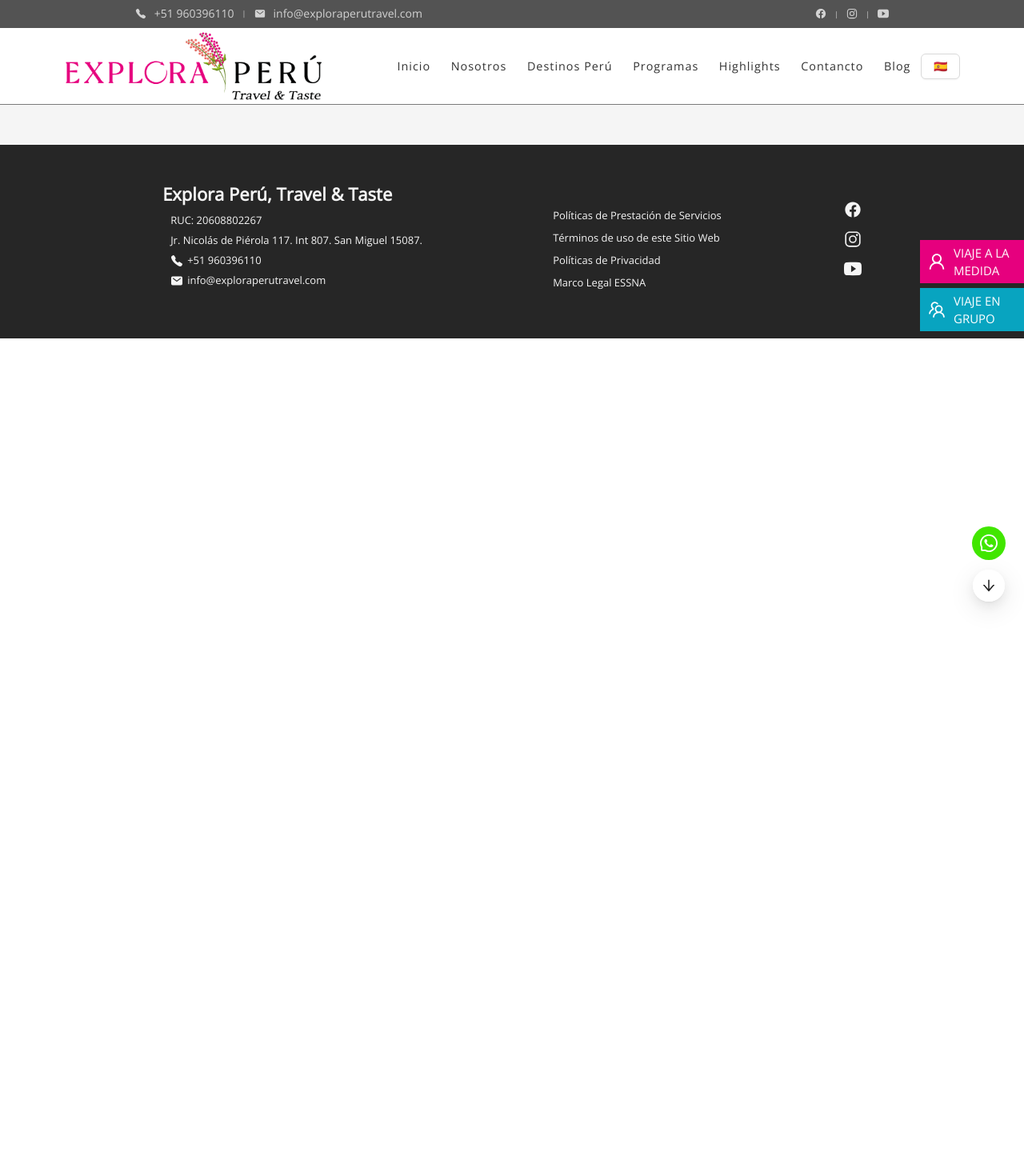
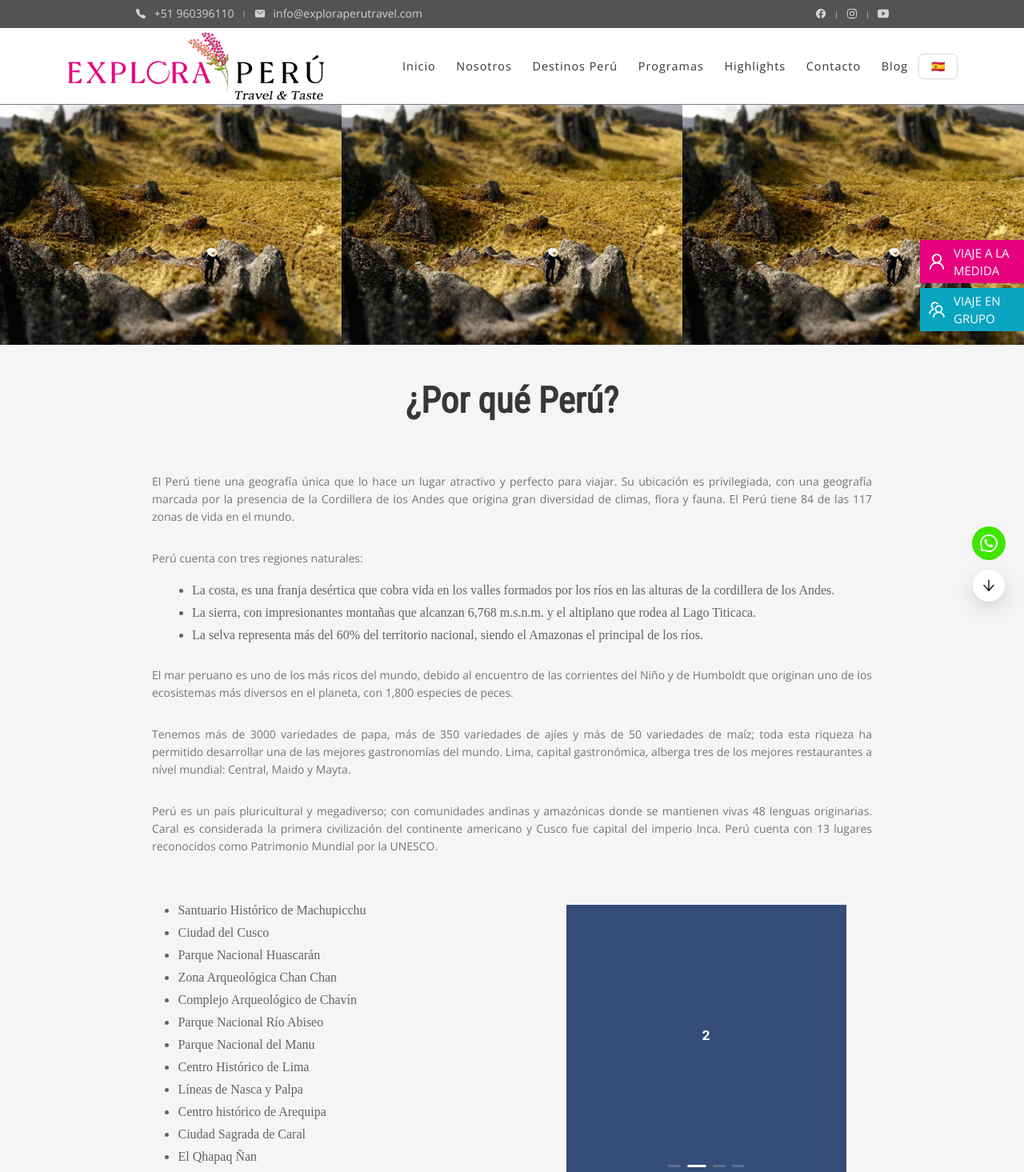
Before and after one commit to CalebCastro26/explora-peru, a React (Vite) app: page /destinos/porqueperu in a window 1280 px wide. Shown: the top 1465 px of the page at 80% size. Before the commit the page ends 800 px from the top, so only its background shows below. Built offline with nearby package versions, Linux system fonts and the light colour scheme.

Commit message:
update: resposive nosotros

```diff
--- a/package.json
+++ b/package.json
@@ -11,8 +11,10 @@
   "dependencies": {
     "@ant-design/icons": "^5.0.1",
     "antd": "^5.2.3",
+    "emailjs-com": "^3.2.0",
     "react": "^18.2.0",
     "react-dom": "^18.2.0",
+    "react-google-recaptcha": "^2.1.0",
     "react-i18next": "^12.2.0",
     "react-router-dom": "^6.8.1"
   },
--- a/src/Components/Navbar.jsx
+++ b/src/Components/Navbar.jsx
@@ -126,18 +126,20 @@ export default function Navbar() {
               <Link className="navbar-link link">{t("navbar.destinos")}</Link>
               <ul>
                 <li>
-                  <Link className="dropdown-link link">Por qué Perú?</Link>
+                  <Link
+                    to="/destinos/porqueperu"
+                    className="dropdown-link link"
+                  >
+                    Por qué Perú?
+                  </Link>
                 </li>
                 <li>
                   <Link className="dropdown-link link">Mejores Destinos</Link>
                   <ul className="dropdown-destinos">
                     <li className="dropdown-destinos">
                       <Link className="dropdown-link link">
-                        Cuzco - Valle Sagrado
+                        Cuzco - Valle Sagrado - Machu Picchu
                       </Link>
-                    </li>
-                    <li className="dropdown-destinos">
-                      <Link className="dropdown-link link">Machu Picchu</Link>
                     </li>
                     <li className="dropdown-destinos">
                       <Link className="dropdown-link link">
@@ -146,17 +148,17 @@ export default function Navbar() {
                     </li>
                     <li className="dropdown-destinos">
                       <Link className="dropdown-link link">
-                        Arequipa - Cañon del Colca
+                        Arequipa - Cañón del Colca
                       </Link>
                     </li>
                     <li className="dropdown-destinos">
                       <Link className="dropdown-link link">
-                        Paracas - Ica - Lineas de Nazca
+                        Paracas - Ica - Líneas de Nazca
                       </Link>
                     </li>
                     <li className="dropdown-destinos">
                       <Link className="dropdown-link link">
-                        Amazonas: Iquitos & Puerto Maldonado
+                        Amazonia: Iquitos & Puerto Maldonado
                       </Link>
                     </li>
                     <li className="dropdown-destinos">
@@ -171,7 +173,7 @@ export default function Navbar() {
                     </li>
                     <li className="dropdown-destinos">
                       <Link className="dropdown-link link">
-                        Playas: Piura & tumbes
+                        Playas: Piura & Tumbes
                       </Link>
                     </li>
                   </ul>
--- a/src/Pages/Index.css
+++ b/src/Pages/Index.css
@@ -138,6 +138,17 @@ p {
   margin-top: 50px;
 }
 
+.destinos > p {
+  text-align: center;
+  font-family: "Open Sans", sans-serif;
+  color: #757575;
+  font-size: 14px;
+  line-height: 22px;
+  padding: 0;
+  margin: 0 auto;
+  max-width: 550px;
+}
+
 .destinos h2 {
   text-align: center;
   width: 100%;
@@ -156,6 +167,7 @@ p {
   width: 98%;
   overflow: hidden;
   margin: 0 20px;
+  margin-top: 50px;
 }
 
 .destinos-one-card {
@@ -480,4 +492,23 @@ p {
   .carousel-title {
     font-size: 18px;
   }
+
+  .btn-flotante p {
+    color: white;
+    font-size: 10px;
+  }
+
+  .medida {
+    top: 300px;
+    width: 90px;
+    padding: 1px 0px 1px 5px;
+    background-color: #e6007e;
+  }
+
+  .grupo {
+    top: 360px;
+    width: 90px;
+    padding: 1px 0px 1px 5px;
+    background-color: #08a4c0;
+  }
 }
--- a/src/Pages/Index.jsx
+++ b/src/Pages/Index.jsx
@@ -63,6 +63,11 @@ export default function Index() {
       </section>
       <section id="destinos" className="destinos">
         <h2>Destino Perú - Desiertos, Andes y Amazonia</h2>
+        <p>
+          Perú es un país con gran biodiversidad y contrastes. Con hermosas
+          playas, imponentes montañas y una exuberante selva amazónica.
+          Herederos de una cultura milenaria y una reconocida gastronomía.
+        </p>
         <div className="destinos-card">
           <div className="destinos-one-card noHover">
             <img src="/destinos/trek-cajamarca-amazonas.jpg" alt="" />
--- /dev/null
+++ b/src/Pages/PorquePeru.css
@@ -0,0 +1,63 @@
+.porqueperu-img-header {
+  display: flex;
+  width: 100%;
+  margin-bottom: 50px;
+}
+
+.porqueperu-img-header > img {
+  width: 100%;
+  height: 300px;
+  object-fit: cover;
+  overflow: hidden;
+}
+
+.porqueperu h1 {
+  text-align: center;
+  width: 100%;
+  margin: 0 0 70px 0;
+  font-size: 45px;
+  line-height: 40px;
+  z-index: 2;
+  position: relative;
+  color: #373737;
+  font-family: "Roboto Condensed", sans-serif;
+  font-weight: bold;
+}
+
+.porqueperu p {
+  text-align: justify;
+  margin: 20px auto;
+  max-width: 900px;
+  margin-top: 30px;
+}
+
+.porqueperu ul {
+  list-style: disc;
+}
+
+.porqueperu .porqueperu-regiones-ul {
+  margin: 20px auto;
+  max-width: 900px;
+}
+
+.porqueperu div ul li {
+  color: #636363;
+  margin: 10px 0;
+}
+
+.porqueperu-regiones {
+  margin-left: 100px;
+}
+
+.porque-trecelugares {
+  margin-top: 50px;
+  display: flex;
+  justify-content: center;
+  align-items: center;
+  gap: 250px;
+}
+
+.porqueperu-carousel {
+  width: 350px;
+  height: 350px;
+}
--- /dev/null
+++ b/src/Pages/PorquePeru.jsx
@@ -0,0 +1,97 @@
+import { Carousel } from "antd";
+import "./PorquePeru.css";
+
+export default function PorquePeru() {
+  const contentStyle = {
+    color: "#fff",
+    height: 350,
+    textAlign: "center",
+    lineHeight: 20,
+    background: "#364d79",
+    width: 350,
+  };
+  return (
+    <div className="porqueperu">
+      <div className="porqueperu-img-header">
+        <img src="/destinos/trek-cajamarca-trujillo.jpg" alt="" />
+        <img src="/destinos/trek-cajamarca-trujillo.jpg" alt="" />
+        <img src="/destinos/trek-cajamarca-trujillo.jpg" alt="" />
+      </div>
+      <h1>¿Por qué Perú?</h1>
+      <p>
+        El Perú tiene una geografía única que lo hace un lugar atractivo y
+        perfecto para viajar. Su ubicación es privilegiada, con una geografía
+        marcada por la presencia de la Cordillera de los Andes que origina gran
+        diversidad de climas, flora y fauna. El Perú tiene 84 de las 117 zonas
+        de vida en el mundo.
+      </p>
+      <p>Perú cuenta con tres regiones naturales:</p>
+      <div className="porqueperu-regiones">
+        <ul className="porqueperu-regiones-ul">
+          <li>
+            La costa, es una franja desértica que cobra vida en los valles
+            formados por los ríos en las alturas de la cordillera de los Andes.
+          </li>
+          <li>
+            La sierra, con impresionantes montañas que alcanzan 6,768 m.s.n.m. y
+            el altiplano que rodea al Lago Titicaca.
+          </li>
+          <li>
+            La selva representa más del 60% del territorio nacional, siendo el
+            Amazonas el principal de los ríos.
+          </li>
+        </ul>
+      </div>
+      <p>
+        El mar peruano es uno de los más ricos del mundo, debido al encuentro de
+        las corrientes del Niño y de Humboldt que originan uno de los
+        ecosistemas más diversos en el planeta, con 1,800 especies de peces.
+      </p>
+      <p>
+        Tenemos más de 3000 variedades de papa, más de 350 variedades de ajíes y
+        más de 50 variedades de maíz; toda esta riqueza ha permitido desarrollar
+        una de las mejores gastronomías del mundo. Lima, capital gastronómica,
+        alberga tres de los mejores restaurantes a nível mundial: Central, Maido
+        y Mayta.
+      </p>
+      <p>
+        Perú es un país pluricultural y megadiverso; con comunidades andinas y
+        amazónicas donde se mantienen vivas 48 lenguas originarias. Caral es
+        considerada la primera civilización del continente americano y Cusco fue
+        capital del imperio Inca. Perú cuenta con 13 lugares reconocidos como
+        Patrimonio Mundial por la UNESCO.
+      </p>
+      <div className="porque-trecelugares">
+        <ul>
+          <li>Santuario Histórico de Machupicchu</li>
+          <li>Ciudad del Cusco</li>
+          <li>Parque Nacional Huascarán</li>
+          <li>Zona Arqueológica Chan Chan</li>
+          <li>Complejo Arqueológico de Chavín</li>
+          <li>Parque Nacional Río Abiseo</li>
+          <li>Parque Nacional del Manu</li>
+          <li>Centro Histórico de Lima</li>
+          <li>Líneas de Nasca y Palpa</li>
+          <li>Centro histórico de Arequipa</li>
+          <li>Ciudad Sagrada de Caral</li>
+          <li>El Qhapaq Ñan</li>
+          <li>Observatorio solar de Chankillo</li>
+        </ul>
+        <Carousel autoplay className="porqueperu-carousel">
+          <div>
+            <h3 style={contentStyle}>1</h3>
+          </div>
+          <div>
+            <h3 style={contentStyle}>2</h3>
+          </div>
+          <div>
+            <h3 style={contentStyle}>3</h3>
+          </div>
+          <div>
+            <h3 style={contentStyle}>4</h3>
+          </div>
+        </Carousel>
+      </div>
+    </div>
+  );
+}
--- a/src/i18n/es.json
+++ b/src/i18n/es.json
@@ -4,9 +4,9 @@
   "navbar.destinos": "Destinos Perú",
   "navbar.programas": "Programas",
   "navbar.highlights": "Highlights",
-    "navbar.contactos": "Contancto",
+  "navbar.contactos": "Contacto",
   "navbar.blog": "Blog",
-    "index.carousel.primerCard" : "Primer titulo de viaje",
+  "index.carousel.primerCard": "Primer titulo de viaje",
   "nosotros.tab.1": "Realizamos viajes a la medida para grupos pequeños y grandes. Creamos viajes especializados en arqueología, observación de aves, trekking y gastronomía de acuerdo a su preferencia.",
   "nosotros.tab.2": "Explora Travel ofrece un servicio de calidad y estamos listos para asistirlo durante todo su viaje con una comunicación fluida y constante.",
   "nosotros.tab.3": "Experimentados y apasionados por el Perú, acreditados por el Ministerio de Turismo y Comercio Exterior; con dominio de idiomas, que harán de su viaje en una experiencia única.",
--- a/src/navbarContent.jsx
+++ b/src/navbarContent.jsx
@@ -15,7 +15,7 @@ export const items = [
     children: [
       {
         key: "3-1",
-        label: "Por qué Perú?",
+        label: <Link to="/destinos/porqueperu">Por qué Perú?</Link>,
       },
       {
         key: "3-2",
--- a/src/router/Router.jsx
+++ b/src/router/Router.jsx
@@ -11,6 +11,7 @@ import {
   WhatsAppOutlined,
 } from "@ant-design/icons";
 import { FloatButton } from "antd";
+import PorquePeru from "../Pages/PorquePeru";
 
 export default function Router() {
   return (
@@ -26,6 +27,7 @@ export default function Router() {
       </div>
       <Routes>
         <Route path="/contacto" element={<Contacto />} />
+        <Route path="/destinos/porqueperu" element={<PorquePeru />} />
         <Route path="/nosotros" element={<Nosotros />} />
         <Route index element={<Index />} />
       </Routes>
```
Also changed, not shown: src/Pages/Contacto.jsx (+26 -7 lines), src/Pages/Nosotros.css (+66 -0 lines), src/Pages/Nosotros.jsx (+9 -8 lines), 1 other file (tests, documents, lock files or other folders). Lines whose indentation alone changed are shown as unchanged.
